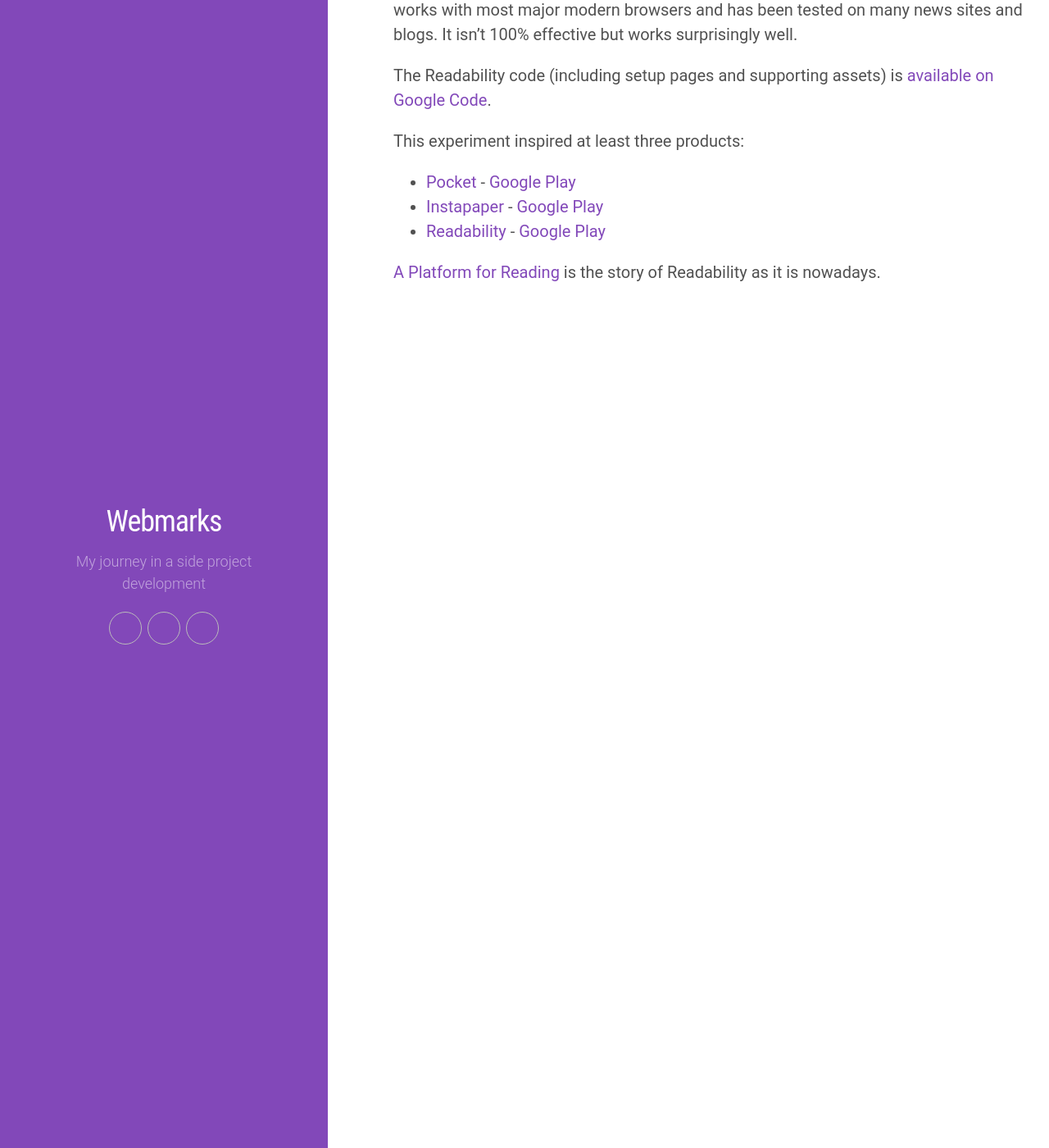
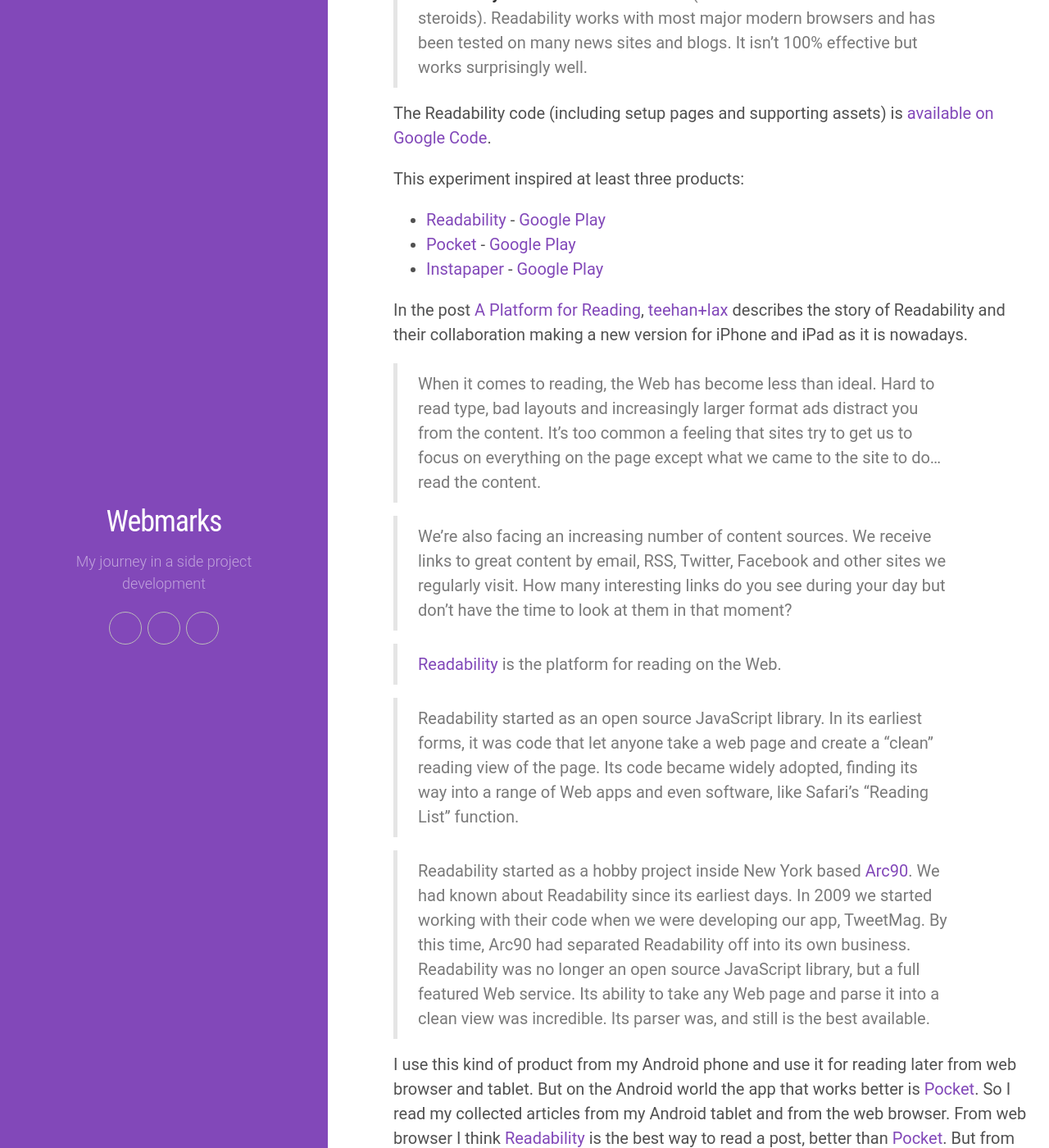
Before and after one commit to WebmarksApp/webmarksapp.github.io, a Jekyll site: the page built from _posts/2016-02-20-readability-the origins.md, in a window 1280 px wide and 1400 px high, scrolled down 270 px. Shown: the whole window at 82% size. Built offline with Jekyll 4.4.1, drawn with Linux system fonts in a browser that asks for light colours; nearby versions of some CDN libraries; some web fonts are replaced; some of the changed text lies outside the part shown.

Commit message:
Update Readability post

```diff
--- a/_posts/2016-02-20-readability-the origins.md
+++ b/_posts/2016-02-20-readability-the origins.md
@@ -9,14 +9,27 @@
 - management
 ---
 
-[Readability](http://lab.arc90.com/2009/03/02/readability/) is a browser bookmarklet (sort of like a bookmark on steroids). Readability works with most major modern browsers and has been tested on many news sites and blogs. It isn’t 100% effective but works surprisingly well.
+> **Readability** is a browser bookmarklet (sort of like a bookmark on steroids). Readability works with most major modern browsers and has been tested on many news sites and blogs. It isn’t 100% effective but works surprisingly well.
 
 The Readability code (including setup pages and supporting assets) is [available on Google Code](http://code.google.com/p/arc90labs-readability/).
 
 This experiment inspired at least three products:
 
+* [Readability](https://www.readability.com/) - [Google Play](https://play.google.com/store/apps/details?id=com.readability)
 * [Pocket](https://getpocket.com/) -  [Google Play](https://play.google.com/store/apps/details?id=com.ideashower.readitlater.pro)
 * [Instapaper](https://www.instapaper.com/) - [Google Play](https://play.google.com/store/apps/details?id=com.instapaper.android)
-* [Readability](https://www.readability.com/) - [Google Play](https://play.google.com/store/apps/details?id=com.readability)
 
-[A Platform for Reading](http://www.teehanlax.com/story/readability/) is the story of Readability as it is nowadays.
+In the post [A Platform for Reading](http://www.teehanlax.com/story/readability/), [teehan+lax](http://www.teehanlax.com/) describes the story of Readability and their collaboration making a new version for iPhone and iPad as it is nowadays.
+
+> When it comes to reading, the Web has become less than ideal. Hard to read type, bad layouts and increasingly larger format ads distract you from the content. It’s too common a feeling that sites try to get us to focus on everything on the page except what we came to the site to do… read the content.
+
+> We’re also facing an increasing number of content sources. We receive links to great content by email, RSS, Twitter, Facebook and other sites we regularly visit. How many interesting links do you see during your day but don’t have the time to look at them in that moment?
+
+> [Readability](http://www.readability.com/) is the platform for reading on the Web.
+
+> Readability started as an open source JavaScript library. In its earliest forms, it was code that let anyone take a web page and create a “clean” reading view of the page. Its code became widely adopted, finding its way into a range of Web apps and even software, like Safari’s “Reading List” function.
+
+> Readability started as a hobby project inside New York based [Arc90](http://www.arc90.com/). We had known about Readability since its earliest days. In 2009 we started working with their code when we were developing our app, TweetMag. By this time, Arc90 had separated Readability off into its own business. Readability was no longer an open source JavaScript library, but a full featured Web service. Its ability to take any Web page and parse it into a clean view was incredible. Its parser was, and still is the best available.
+
+I use this kind of product from my Android phone and use it for reading later from web browser and tablet. But on the Android world the app that works better is [Pocket](https://play.google.com/store/apps/details?id=com.ideashower.readitlater.pro). So I read my collected articles from my Android tablet and from the web browser.
+From web browser I think [Readability](http://www.readability.com/) is the best way to read a post, better than [Pocket](https://getpocket.com/). But from an Android tablet, the Pocket app is more reliable and works better.
```
